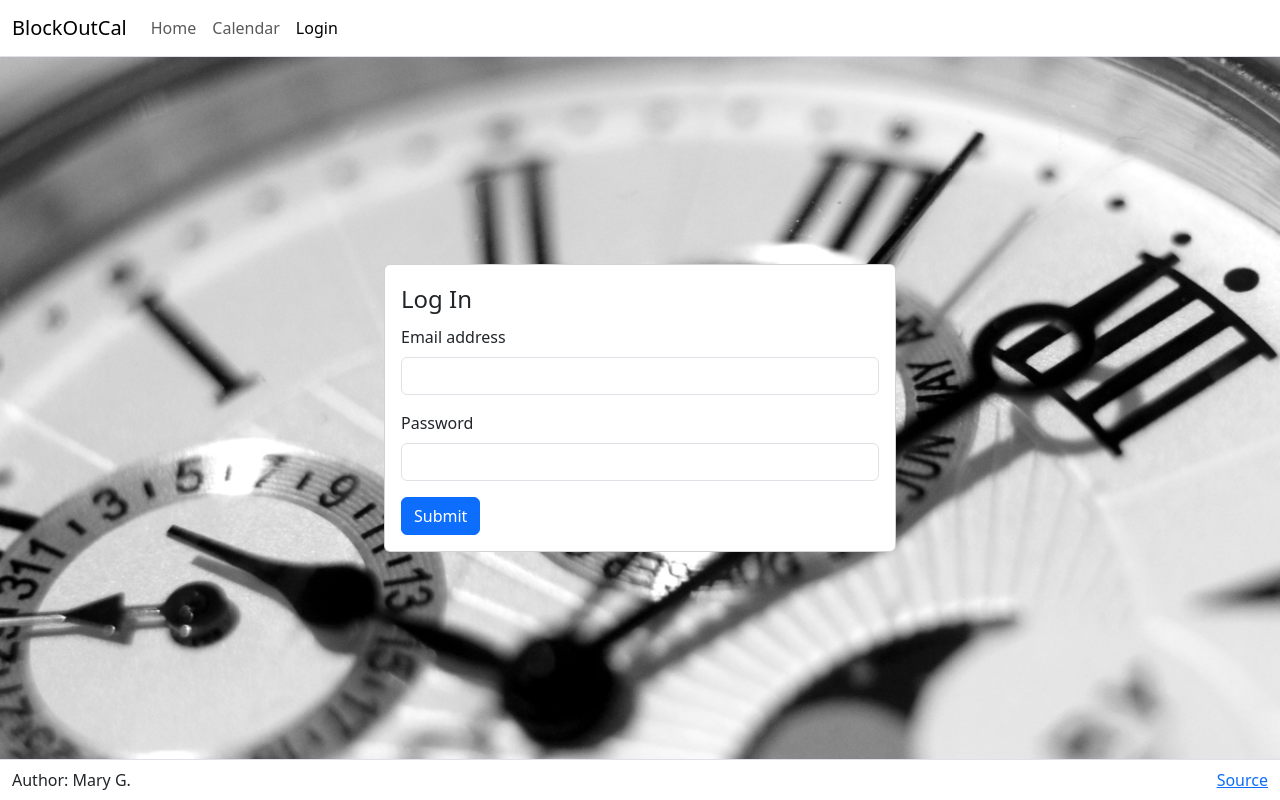
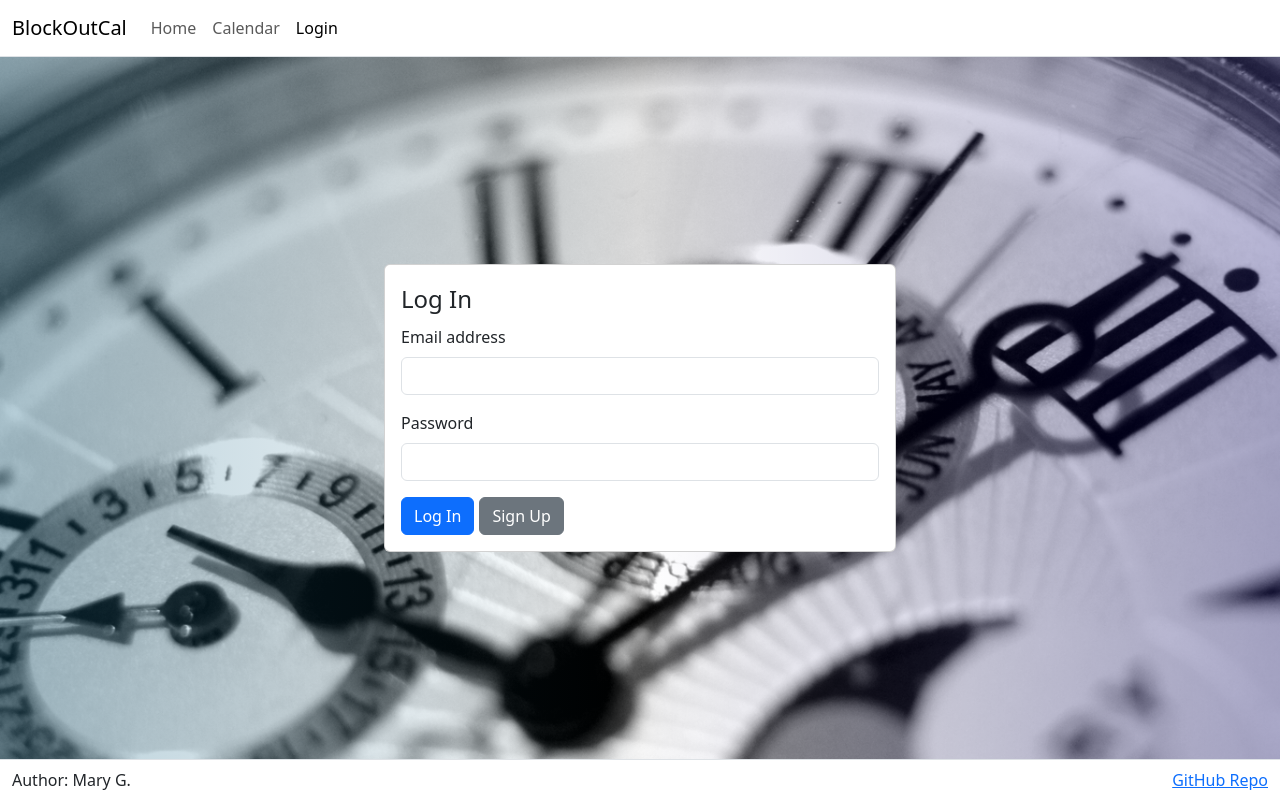
Before and after one commit to KrazyLama789/startup, a React (Vite) app: page /login in a window 1280 px wide. Built offline with nearby package versions, Linux system fonts and the light colour scheme.

Commit message:
Update: fixed buggy buttons

```diff
--- a/src/app.css
+++ b/src/app.css
@@ -6,9 +6,11 @@
 
 main {
     flex: 1;
-    background-image: url(/public/startup-background.jpg);
+    /* background-image: url(/public/startup-background.jpg); */
+    background: linear-gradient(to right, rgba(14, 95, 129, 0.3), rgba(0,0,0,0), rgba(5, 0, 106, 0.3)), url(/public/startup-background.jpg);
     background-size:cover;
     background-attachment: fixed;
+    background-color: blue;
     display: flex;
     flex-direction: column;
     align-items: center;
@@ -26,6 +28,11 @@ menu {
 
 .auth {
     display: none;
+}
+
+.flex {
+    display: flex;
+    gap: 5px;
 }
 
 /* scroll bar styling */
--- a/src/app.jsx
+++ b/src/app.jsx
@@ -49,7 +49,7 @@ export default function App() {
                             Author: Mary G.
                         </div>
                         <div className="nav-link">
-                            <a href="https://github.com/KrazyLama789/startup.git">Source</a>
+                            <a href="https://github.com/KrazyLama789/startup.git">GitHub Repo</a>
                         </div>
                     </div>
                 </footer>
--- a/src/calendar/calendar.jsx
+++ b/src/calendar/calendar.jsx
@@ -550,7 +550,7 @@ export function Calendar() {
 
                         </table>
                     </div>
-                    <div id="calendar-buttons">
+                    <div id="calendar-buttons" className='flex'>
                         <button className="btn btn-secondary rounded-0">Save</button>
                         <button className="btn btn-secondary rounded-0">Reset</button>
                     </div>
--- a/src/home/home.css
+++ b/src/home/home.css
@@ -7,8 +7,3 @@
 p.lead {
     max-width: 800px;
 }
-
-.flex {
-    display: flex;
-    gap: 10px;
-}
--- a/src/home/home.jsx
+++ b/src/home/home.jsx
@@ -1,4 +1,5 @@
 import React from 'react';
+import { NavLink } from 'react-router-dom';
 import './home.css';
 
 export function Home() {
@@ -12,9 +13,13 @@ export function Home() {
               available, and highlight times that work best for them, allowing everyone in the group to visually see when
               their schedules align.
             </p>
-            <div className="flex">
-              <a className="btn btn-secondary btn-lg auth rounded-0" href="calendar.html" role="button">Calendar</a>
-              <a className="btn btn-secondary btn-lg unauth rounded-0" href="login.html" role="button">Log In</a>
+            <div>
+              <NavLink className='nav-link' to='calendar'>
+                <a className="btn btn-secondary btn-lg auth rounded-0" href="calendar.html" role="button">Calendar</a>
+              </NavLink>
+              <NavLink className='nav-link' to='login'>
+                <a className="btn btn-secondary btn-lg unauth rounded-0" href="login.html" role="button">Log In</a>
+              </NavLink>
             </div>
           </div>
         </div>
--- a/src/login/login.jsx
+++ b/src/login/login.jsx
@@ -16,7 +16,10 @@ export function Login() {
                         <label for="exampleInputPassword1" className="form-label">Password</label>
                         <input type="password" className="form-control" id="exampleInputPassword1"></input>
                     </div>
-                    <button type="submit" className="btn btn-primary">Submit</button>
+                    <div className='flex'>
+                        <button type="submit" className="btn btn-primary">Log In</button>
+                        <button type="submit" className="btn btn-secondary">Sign Up</button>
+                    </div>
                 </form>
             </div>
         </main>
```
